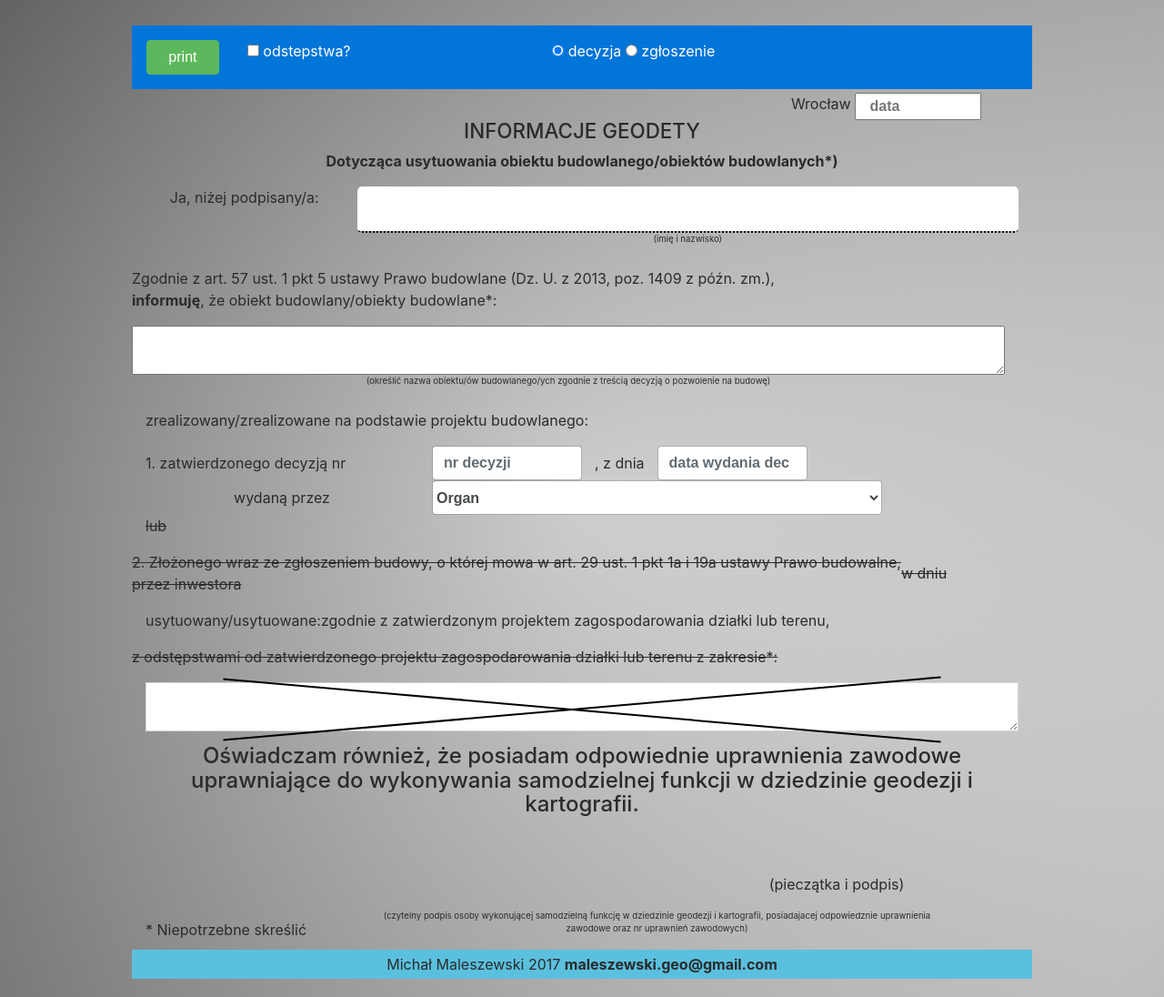
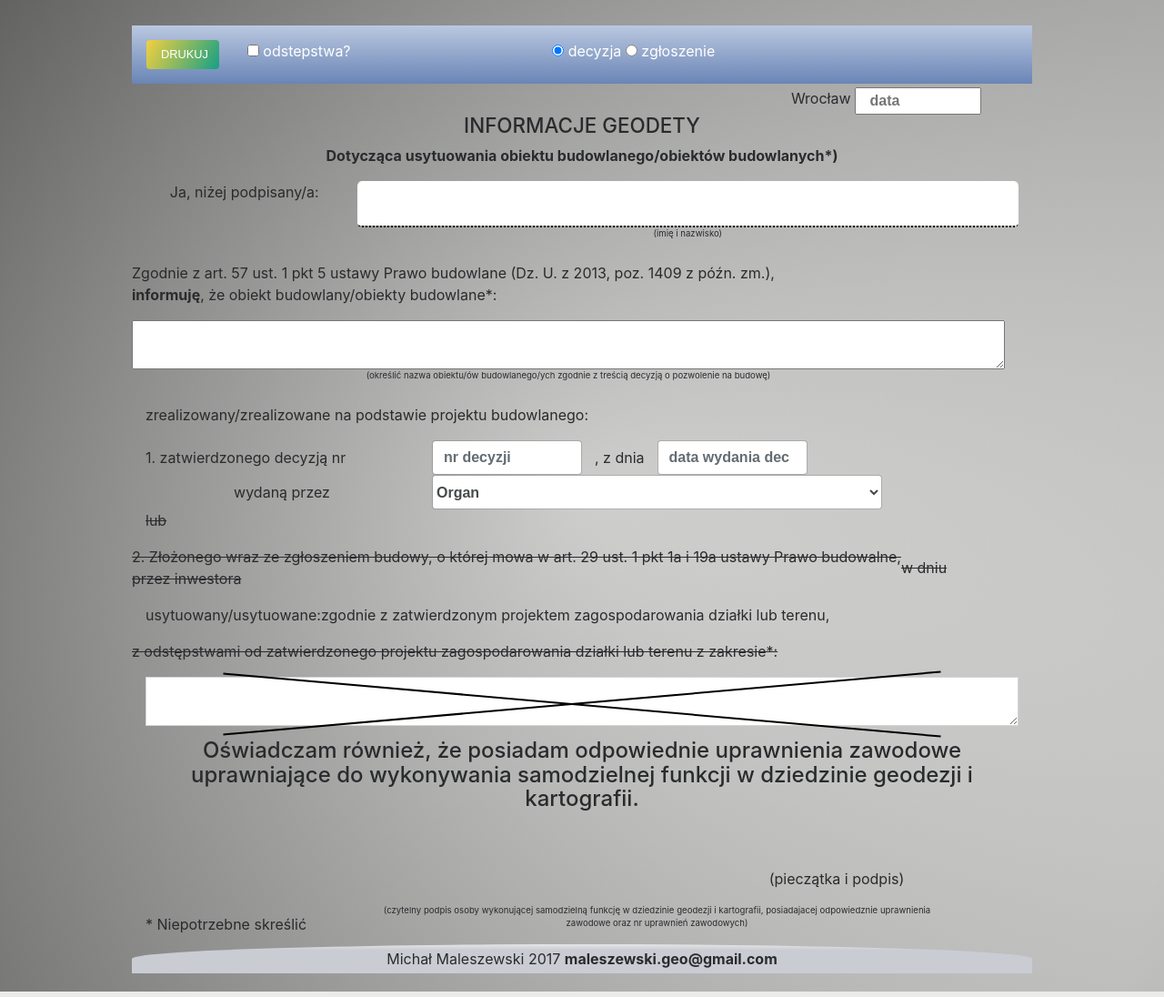
Before and after one commit to MichalWr88/info_geodety, a website: page index.html in a window 1280 px wide. Shown: the whole page at 91% size. Drawn offline with nearby package versions, Linux system fonts and the light colour scheme; a script that the page names is missing.

Commit message:
update small change color

```diff
--- a/css/style.css
+++ b/css/style.css
@@ -3,6 +3,9 @@ body {
     margin: 0 auto;
     /* background-color:lightskyblue; */
     padding: 20px;
+}
+.doc__header{
+    background-image: linear-gradient(to top, #6a85b6 0%, #bac8e0 100%);
 }
 .doc__info{
     font-size:1.4rem;
@@ -21,7 +24,17 @@ body {
     text-decoration: line-through;
 }
 
-
+.btn__print{
+background: linear-gradient(-60deg, #16a085 0%, #f4d03f 100%);
+color:white;
+border:none;
+text-transform: uppercase;
+font-size: 0.8rem;
+transition: 1.5s;
+}
+.btn__print:hover{
+background: linear-gradient(to top, #0fd850 0%, #f9f047 100%);
+}
 
 /* XXXXXXXXXX */
 
@@ -61,7 +74,9 @@ body {
     background-color: white;
 }
 
-
+.doc__choice{
+    cursor:pointer;
+}
 /* XXXXXXXXXXXXXX  */
 
 .none::after {
@@ -97,7 +112,13 @@ background-image: linear-gradient(-70deg, rgba(255,255,255,0.35) 3%, rgba(0,0,0,
 radial-gradient(101% 97%, rgba(255,255,255,0.50) 0%, rgba(0,0,0,0.50) 98%);
 background-blend-mode: normal,normal,lighten;
 }
-
+.doc__footer{
+    background: #C9CCD3;
+ background-image: linear-gradient(-180deg, rgba(255,255,255,0.50) 0%, rgba(0,0,0,0.50) 100%);
+ background-blend-mode: lighten;
+ border-top-left-radius: 50%;
+ border-top-right-radius: 50%;
+}
 
 /* ------------------------- MEDIA PRINT ------------------------- */
 
--- a/index.html
+++ b/index.html
@@ -13,8 +13,8 @@
 
 <body class="circular">
     <!-- HEADER -->
-    <header class="row sticky-top bg-primary text-white p-3 mt-2 doc__header">
-        <button class="col-2 col-md-1 btn btn-success mr-3" id="btnPrint">print</button>
+    <header class="row sticky-top text-white p-3 mt-2 doc__header">
+        <button class="col-2 col-md-1 btn mr-3 btn__print" id="btnPrint">drukuj</button>
         <label class="col-4 doc__selection mr-3">
             <input type="checkbox" id="deviation"> odstepstwa?
         </label>
@@ -96,7 +96,7 @@
             <p class="col-8 doc__desc text-center">(czytelny podpis osoby wykonującej samodzielną funkcję w dziedzinie geodezji i kartografii, posiadajacej odpowiedznie uprawnienia zawodowe oraz nr uprawnień zawodowych)</p>
         </div>
     </main>
-    <footer class="row text-center bg-info">
+    <footer class="row text-center  doc__footer">
         <p class="col-lg-12 p-1 m-0">Michał Maleszewski 2017 <b>maleszewski.geo@gmail.com</b></p>
     </footer>
     <!-- jQuery first, then Tether, then Bootstrap JS. -->
```
